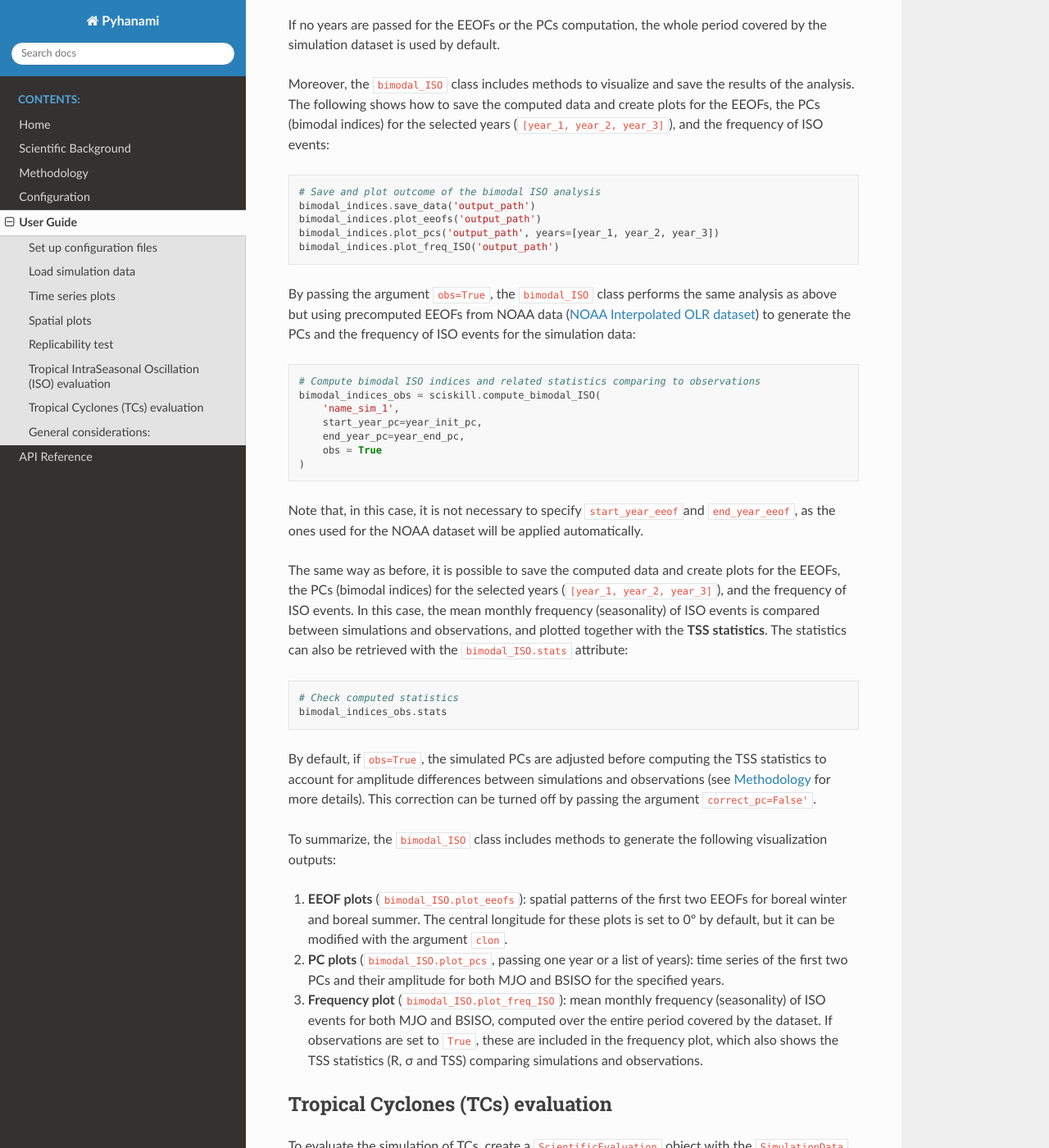
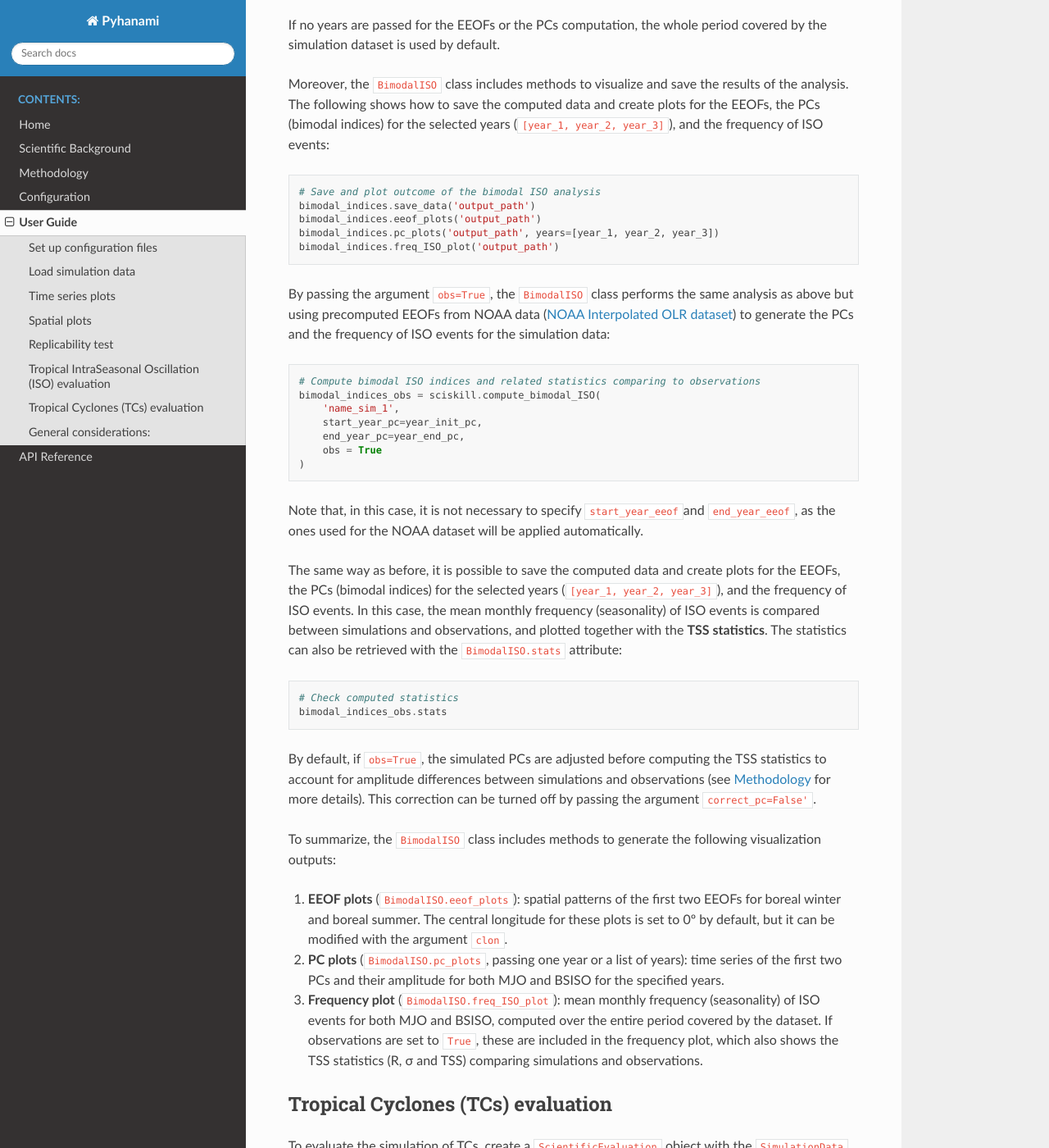
Before and after one commit to BSC-ES/pyhanami, a Sphinx documentation site: the page built from docs/source/User-Guide.md, in a window 1280 px wide and 1400 px high, scrolled down 3658 px. Shown: the whole window at 82% size. Built offline with Sphinx 7.4.7 and the Read the Docs theme 3.1.0, drawn with Linux system fonts in a browser that asks for light colours; some of the changed text lies outside the part shown.

Commit message:
Standardized plots methods/functions names

````diff
--- a/docs/source/User-Guide.md
+++ b/docs/source/User-Guide.md
@@ -82,7 +82,7 @@ diags.time_series_plots(
 )
 ```
 
-This `time_series_plots` method plots annual mean time series by default, but it also supports monthly and daily mean time series by passing the argument `time_freq='monthly'` and `time_freq='daily'`, respectively. Besides, it is possible to include in the plot the trajectories of individual ensemble members together with the mean by passing the argument `plot_ens=True`.
+This `time_series_plot` method plots annual mean time series by default, but it also supports monthly and daily mean time series by passing the argument `time_freq='monthly'` and `time_freq='daily'`, respectively. Besides, it is possible to include in the plot the trajectories of individual ensemble members together with the mean by passing the argument `plot_ens=True`.
 
 
 ## Spatial plots
@@ -130,7 +130,7 @@ This `matrix_plot` method uses all variables from the simulation datasets that a
 
 To evaluate the simulation of ISOs, create a `ScientificEvaluation` object with the `SimulationData` object that you want to analyze and use the `compute_bimodal_ISO` method. This method computes the **bimodal ISO indices** and requires **daily TOA outgoing longwave radiation** (`rlut`) data, preferably covering a period of 10 years or more (ideally, at least 30 years).
 
-The following snippet creates a `bimodal_ISO` instance that:
+The following snippet creates a `BimodalISO` instance that:
 1. Performs an Extended Empirical Orthogonal Function (EEOF) analysis between `year_init_eeof` and `year_end_eeof`
 2. Uses the EEOFs to compute bimodal ISO indices (first two Principal Components (PCs)) between `year_init_pc` and `year_end_pc`
 3. Calculates mean monthly frequency of ISO events using all the bimodal ISO indices computed in step 2
@@ -150,17 +150,17 @@ bimodal_indices = sciskill.compute_bimodal_ISO(
 ```
 If no years are passed for the EEOFs or the PCs computation, the whole period covered by the simulation dataset is used by default.
 
-Moreover, the `bimodal_ISO` class includes methods to visualize and save the results of the analysis. The following shows how to save the computed data and create plots for the EEOFs, the PCs (bimodal indices) for the selected years (`[year_1, year_2, year_3]`), and the frequency of ISO events:
+Moreover, the `BimodalISO` class includes methods to visualize and save the results of the analysis. The following shows how to save the computed data and create plots for the EEOFs, the PCs (bimodal indices) for the selected years (`[year_1, year_2, year_3]`), and the frequency of ISO events:
 
 ```python
 # Save and plot outcome of the bimodal ISO analysis
 bimodal_indices.save_data('output_path')
-bimodal_indices.plot_eeofs('output_path')
-bimodal_indices.plot_pcs('output_path', years=[year_1, year_2, year_3])
-bimodal_indices.plot_freq_ISO('output_path')
+bimodal_indices.eeof_plots('output_path')
+bimodal_indices.pc_plots('output_path', years=[year_1, year_2, year_3])
+bimodal_indices.freq_ISO_plot('output_path')
 ```
 
-By passing the argument `obs=True`, the `bimodal_ISO` class performs the same analysis as above but using precomputed EEOFs from NOAA data ([NOAA Interpolated OLR dataset](https://psl.noaa.gov/data/gridded/data.olrcdr.interp.html)) to generate the PCs and the frequency of ISO events for the simulation data:
+By passing the argument `obs=True`, the `BimodalISO` class performs the same analysis as above but using precomputed EEOFs from NOAA data ([NOAA Interpolated OLR dataset](https://psl.noaa.gov/data/gridded/data.olrcdr.interp.html)) to generate the PCs and the frequency of ISO events for the simulation data:
 <!-- Mention that either the NOAA EEOFs or the simulated data is regridded based on the relative resolutions. -->
 
 ```python
@@ -174,7 +174,7 @@ bimodal_indices_obs = sciskill.compute_bimodal_ISO(
 ```
 Note that, in this case, it is not necessary to specify `start_year_eeof`and `end_year_eeof`, as the ones used for the NOAA dataset will be applied automatically.
 
-The same way as before, it is possible to save the computed data and create plots for the EEOFs, the PCs (bimodal indices) for the selected years (`[year_1, year_2, year_3]`), and the frequency of ISO events. In this case, the mean monthly frequency (seasonality) of ISO events is compared between simulations and observations, and plotted together with the **TSS statistics**. The statistics can also be retrieved with the `bimodal_ISO.stats` attribute:
+The same way as before, it is possible to save the computed data and create plots for the EEOFs, the PCs (bimodal indices) for the selected years (`[year_1, year_2, year_3]`), and the frequency of ISO events. In this case, the mean monthly frequency (seasonality) of ISO events is compared between simulations and observations, and plotted together with the **TSS statistics**. The statistics can also be retrieved with the `BimodalISO.stats` attribute:
 
 ```python
 # Check computed statistics
@@ -183,10 +183,10 @@ bimodal_indices_obs.stats
 
 By default, if `obs=True`, the simulated PCs are adjusted before computing the TSS statistics to account for amplitude differences between simulations and observations (see [Methodology](./Methodology.md#tropical-intraseasonal-oscillation-iso-bimodal-iso-indices) for more details). This correction can be turned off by passing the argument `correct_pc=False'`.
 
-To summarize, the `bimodal_ISO` class includes methods to generate the following visualization outputs:
-1. **EEOF plots** (`bimodal_ISO.plot_eeofs`): spatial patterns of the first two EEOFs for boreal winter and boreal summer. The central longitude for these plots is set to 0º by default, but it can be modified with the argument `clon`.
-2. **PC plots** (`bimodal_ISO.plot_pcs`, passing one year or a list of years): time series of the first two PCs and their amplitude for both MJO and BSISO for the specified years.
-3. **Frequency plot** (`bimodal_ISO.plot_freq_ISO`): mean monthly frequency (seasonality) of ISO events for both MJO and BSISO, computed over the entire period covered by the dataset. If observations are set to `True`, these are included in the  frequency plot, which also shows the TSS statistics (R, σ and TSS) comparing simulations and observations.
+To summarize, the `BimodalISO` class includes methods to generate the following visualization outputs:
+1. **EEOF plots** (`BimodalISO.eeof_plots`): spatial patterns of the first two EEOFs for boreal winter and boreal summer. The central longitude for these plots is set to 0º by default, but it can be modified with the argument `clon`.
+2. **PC plots** (`BimodalISO.pc_plots`, passing one year or a list of years): time series of the first two PCs and their amplitude for both MJO and BSISO for the specified years.
+3. **Frequency plot** (`BimodalISO.freq_ISO_plot`): mean monthly frequency (seasonality) of ISO events for both MJO and BSISO, computed over the entire period covered by the dataset. If observations are set to `True`, these are included in the  frequency plot, which also shows the TSS statistics (R, σ and TSS) comparing simulations and observations.
 
 
 ## Tropical Cyclones (TCs) evaluation
````
Also changed, not shown: other parts of docs/source/User-Guide.md (+4 -4 lines), README.md (+4 -4 lines), 4 other files.
